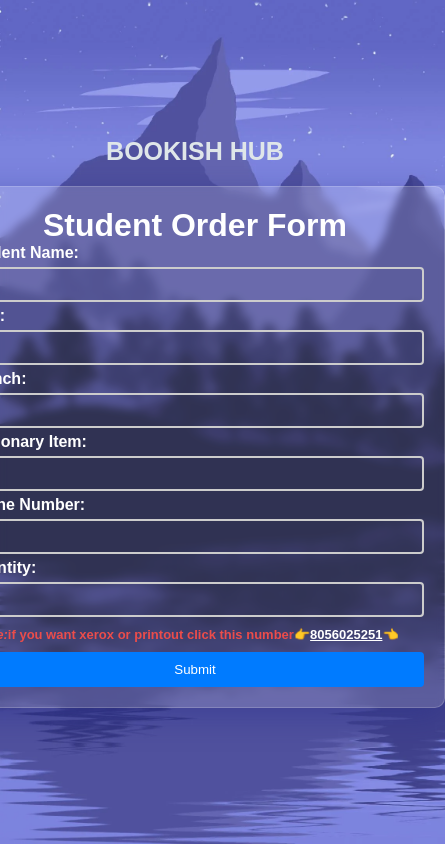
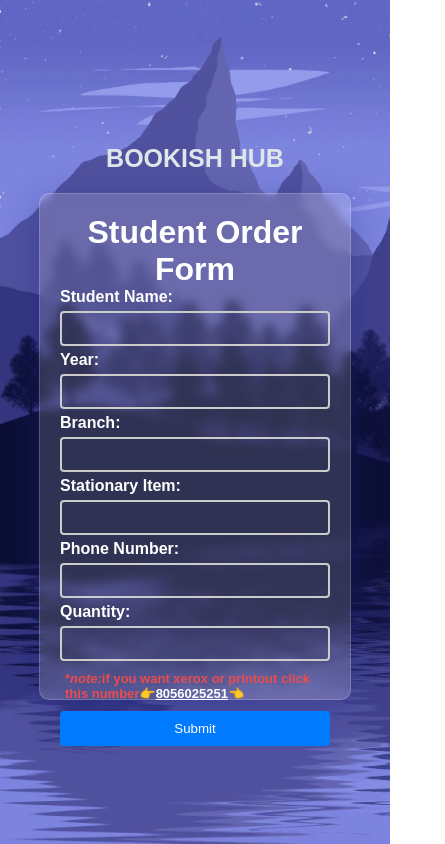
Before and after one commit to ash020202/bookishhub, a plain HTML site: page frontend/index.html in a window 390 px wide. Shown: the whole page, 445 px wide, since content can reach past the window. Drawn offline with Linux system fonts and the light colour scheme.

Commit message:
Update index.html

```diff
--- a/frontend/index.html
+++ b/frontend/index.html
@@ -97,6 +97,12 @@
       .note a {
         color: white;
       }
+          @media (max-width: 600px) {
+        .container {
+          width: 80%;
+          height: 60%;
+        }
+      }
     </style>
   </head>
   <body>
```
